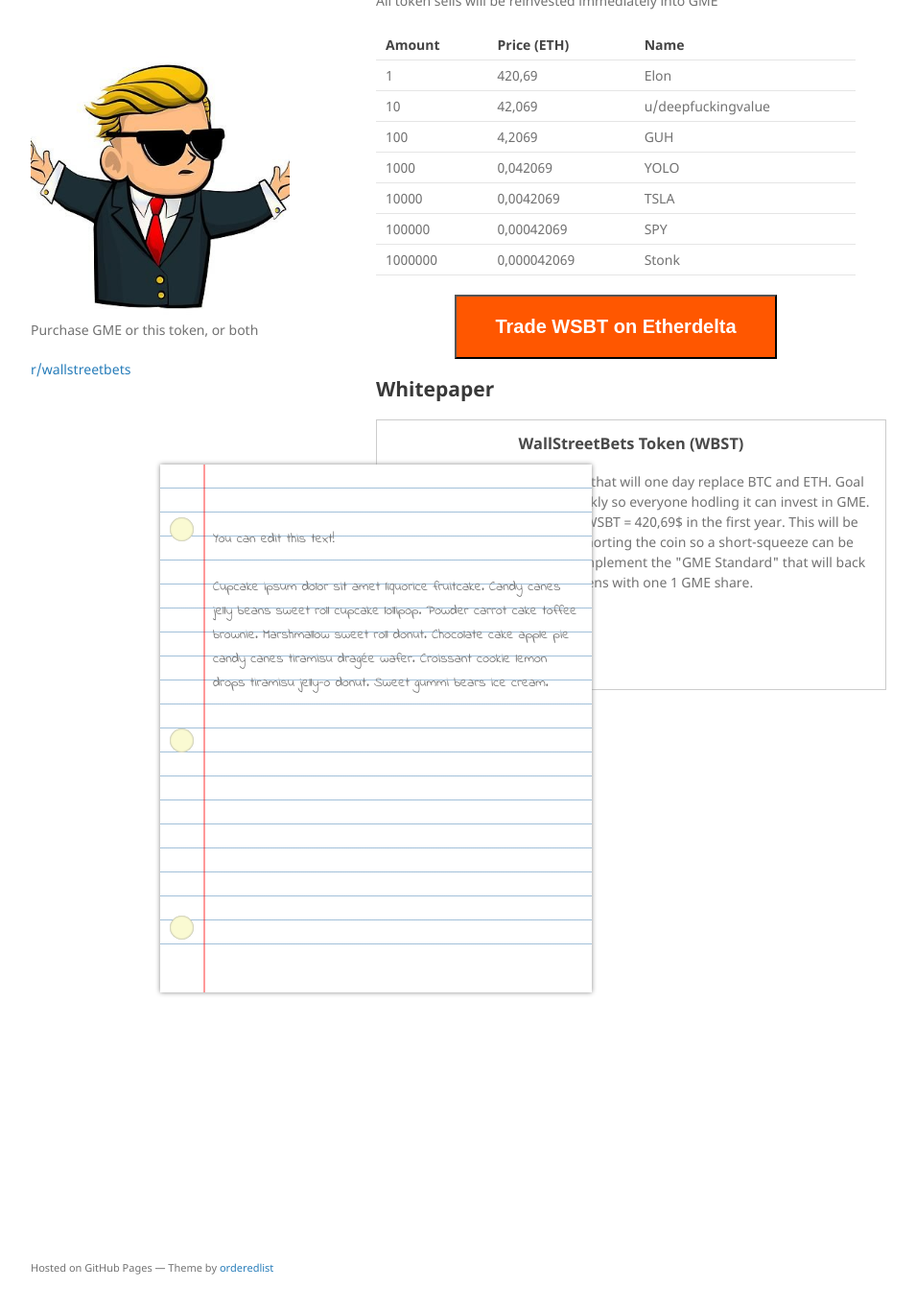
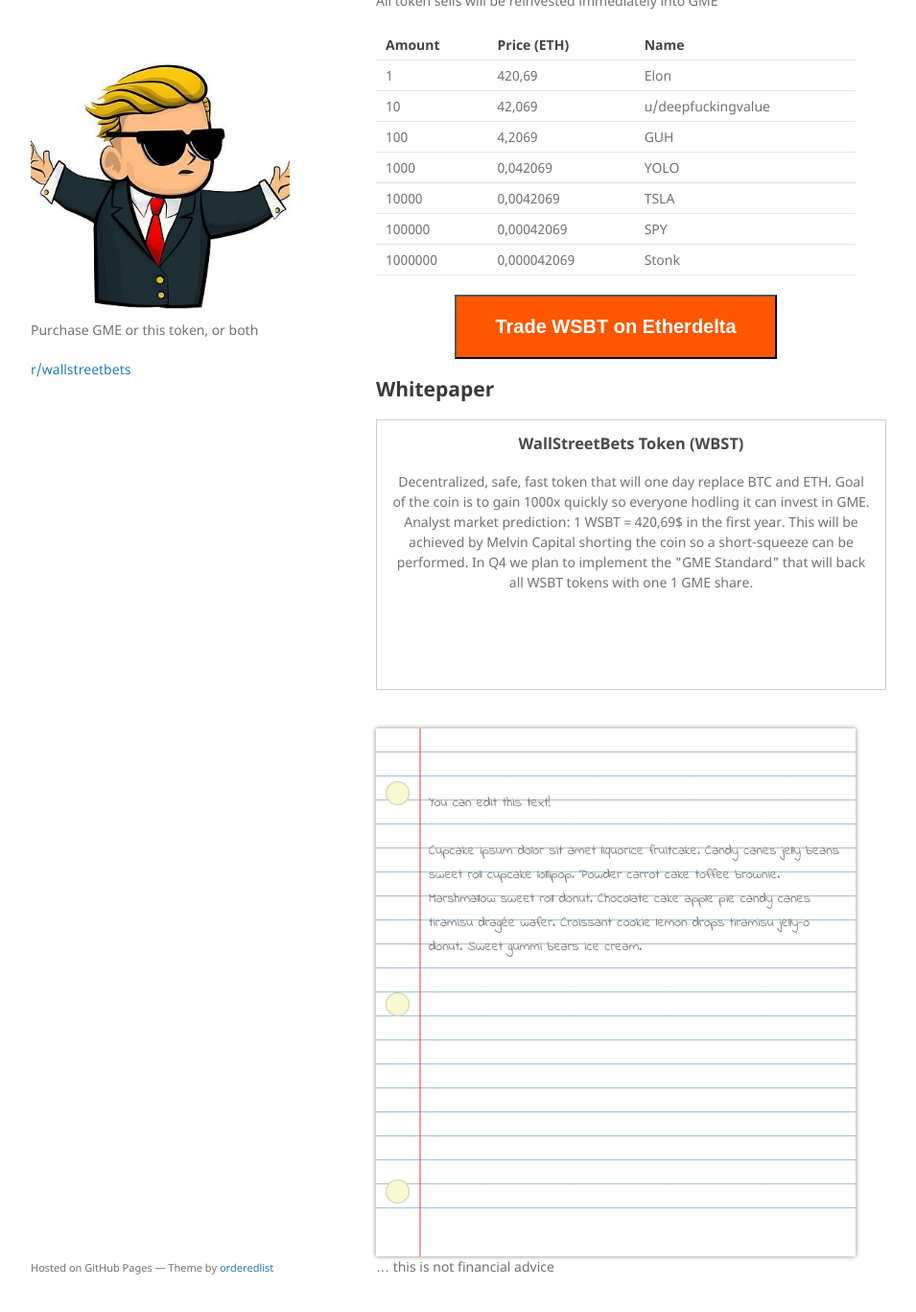
Before and after one commit to wallstreetbetstoken/wallstreetbetstoken.github.io, a Jekyll site: the page built from index.md, in a window 1280 px wide and 1400 px high, scrolled down 580 px. Shown: the top 1367 px of the window at 96% size, without its empty margins (178-1133 px from the left). Built offline with Jekyll 4.4.1, drawn with Linux system fonts in a browser that asks for light colours; our own code applies the rules of GitHub Pages for plain Markdown files.

Commit message:
Update style.scss

```diff
--- a/assets/css/style.scss
+++ b/assets/css/style.scss
@@ -16,9 +16,8 @@ button {
 .paper {
   position: relative;
   height: 550px;
-  width: 450px;
+  width: 100%;
   background: rgba(255,255,255,0.9);
-  margin: -275px -225px;
   box-shadow: 0px 0px 5px 0px #888;
 }
 .paper::before {
```
